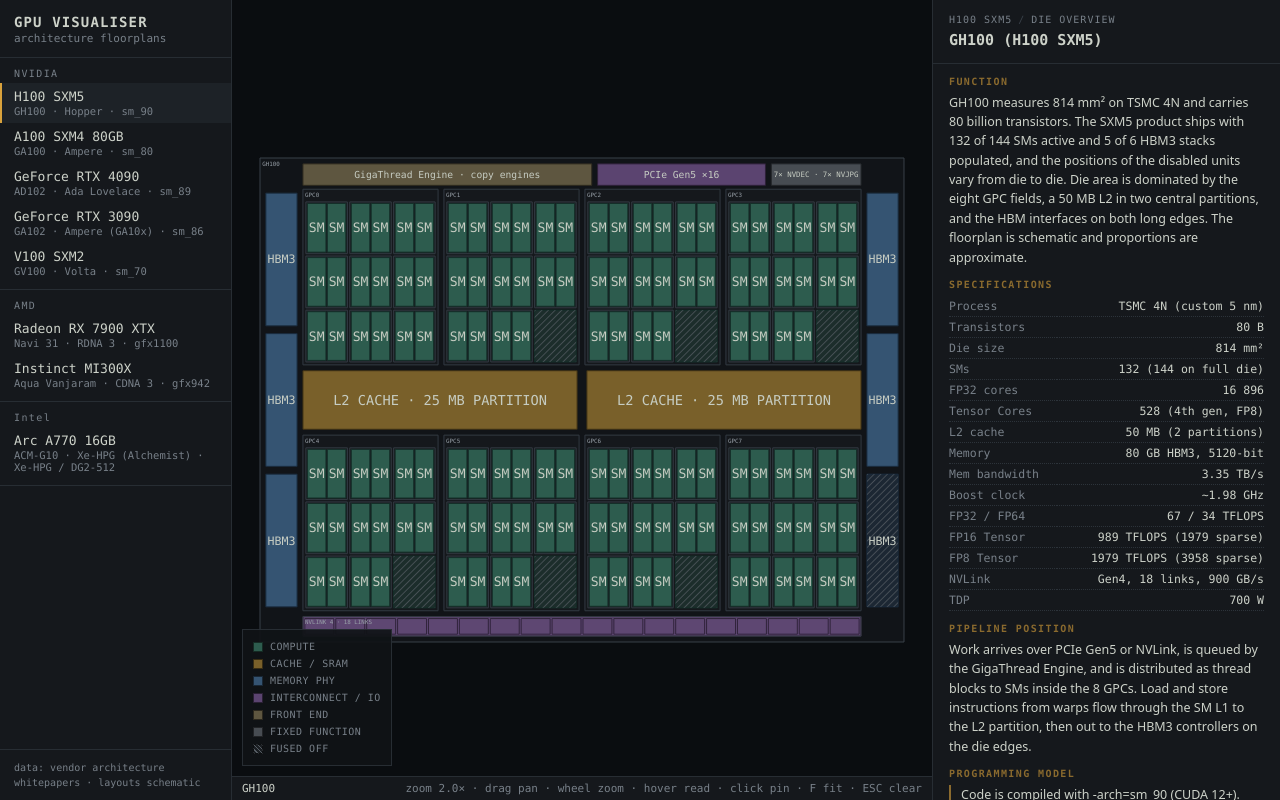
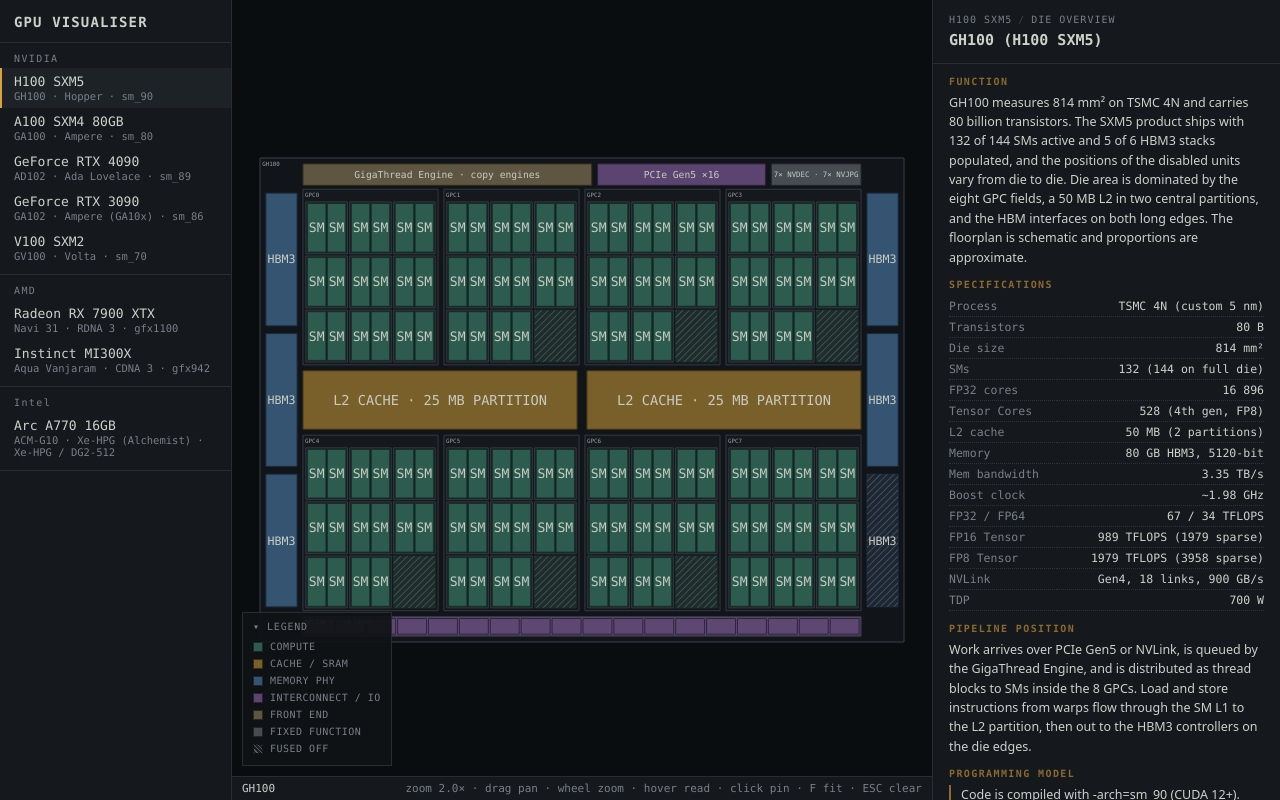
Before and after one commit to MadhavMenon10/GPU-Visualiser, a React (Vite) app: page / in a window 1280 px wide. Built offline with nearby package versions, Linux system fonts and the light colour scheme.

Commit message:
Make legend collapsible and trim sidebar chrome
Add a toggle to the floorplan legend so it can be folded down to a
single header, and remove the static subtitle and footer lines from
the sidebar.

```diff
--- a/src/components/Legend.tsx
+++ b/src/components/Legend.tsx
@@ -1,3 +1,5 @@
+import { useState } from "react"
+
 const entries = [
   ["compute", "COMPUTE"],
   ["cache", "CACHE / SRAM"],
@@ -8,8 +10,15 @@
 ] as const
 
 export function Legend() {
+  const [open, setOpen] = useState(true)
   return (
     <div className="legend">
+      <button className="legend-toggle" onClick={() => setOpen((v) => !v)} aria-expanded={open}>
+        <span className="legend-caret">{open ? "▾" : "▸"}</span>
+        <span>LEGEND</span>
+      </button>
+      {open && (
+        <div className="legend-body">
           {entries.map(([kind, label]) => (
             <div key={kind} className="legend-row">
               <span className={`legend-swatch sw-${kind}`} />
@@ -21,5 +30,7 @@
             <span>FUSED OFF</span>
           </div>
         </div>
+      )}
+    </div>
   )
 }
--- a/src/components/Sidebar.tsx
+++ b/src/components/Sidebar.tsx
@@ -12,7 +12,6 @@
     <nav className="sidebar">
       <div className="sidebar-head">
         <h1 className="app-title">GPU VISUALISER</h1>
-        <p className="app-sub">architecture floorplans</p>
       </div>
       {vendors.map((v) => (
         <div key={v} className="vendor-group">
@@ -33,11 +32,6 @@
             ))}
         </div>
       ))}
-      <div className="sidebar-foot">
-        data: vendor architecture
-        <br />
-        whitepapers · layouts schematic
-      </div>
     </nav>
   )
 }
--- a/src/styles.css
+++ b/src/styles.css
@@ -73,12 +73,6 @@
   letter-spacing: 0.08em;
 }
 
-.app-sub {
-  margin-top: 2px;
-  color: var(--text-dim);
-  font-size: 11px;
-}
-
 .vendor-group {
   border-bottom: 1px solid var(--border);
   padding-bottom: 6px;
@@ -123,15 +117,6 @@
   font-size: 10.5px;
   color: var(--text-dim);
   margin-top: 1px;
-}
-
-.sidebar-foot {
-  margin-top: auto;
-  padding: 10px 14px;
-  font-size: 10px;
-  line-height: 1.5;
-  color: var(--text-dim);
-  border-top: 1px solid var(--border);
 }
 
 /* ---------- die view ---------- */
@@ -254,6 +239,36 @@
   font-size: 10px;
   letter-spacing: 0.05em;
   color: var(--text-dim);
+}
+
+.legend-toggle {
+  display: flex;
+  align-items: center;
+  gap: 6px;
+  width: 100%;
+  background: none;
+  border: none;
+  padding: 0;
+  margin: 0;
+  font-family: var(--mono);
+  font-size: 10px;
+  letter-spacing: 0.08em;
+  color: var(--text-dim);
+  cursor: pointer;
+  text-align: left;
+}
+
+.legend-toggle:hover {
+  color: var(--text);
+}
+
+.legend-caret {
+  display: inline-block;
+  width: 8px;
+}
+
+.legend-body {
+  margin-top: 6px;
 }
 
 .legend-row {
```
Lines whose indentation alone changed are shown as unchanged.
